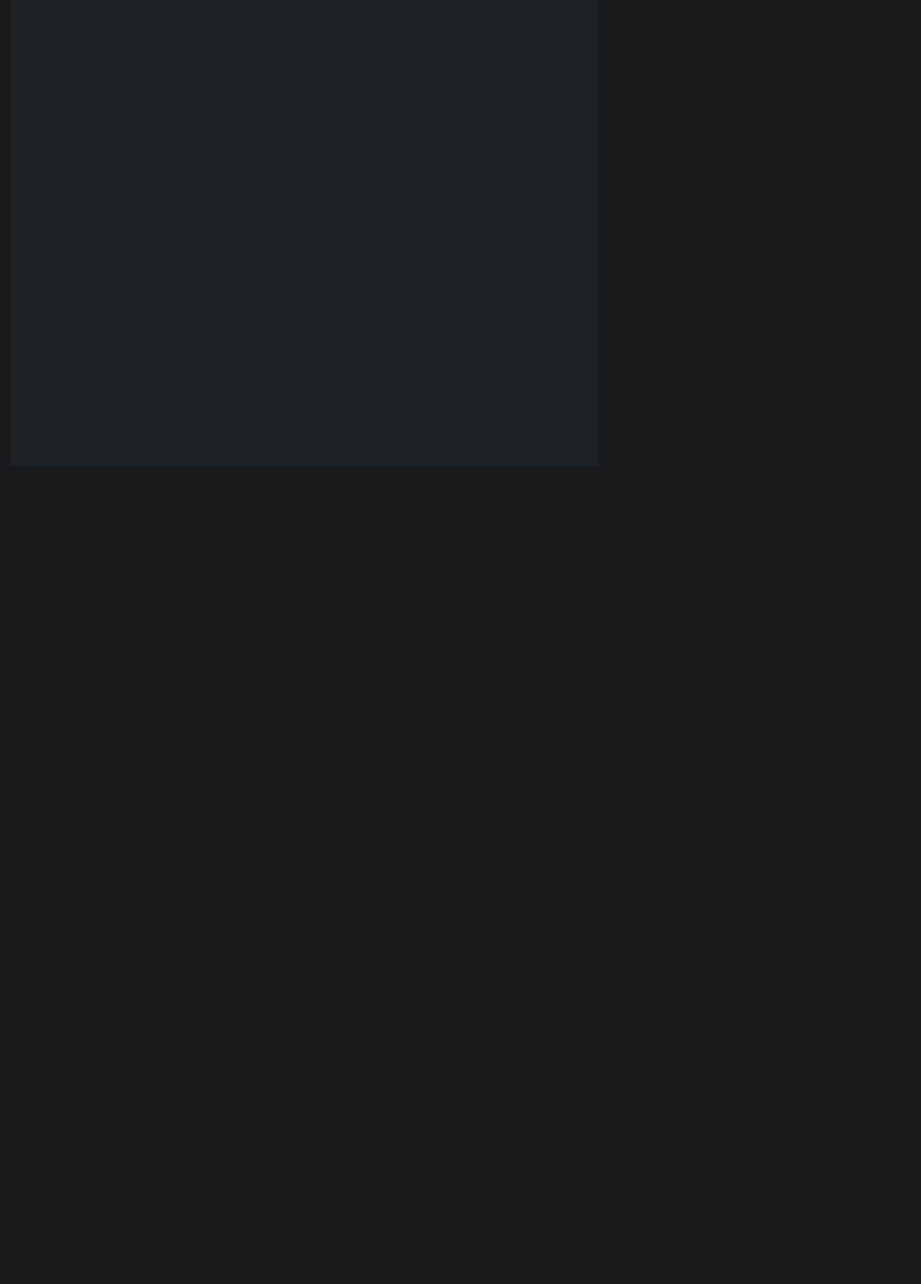
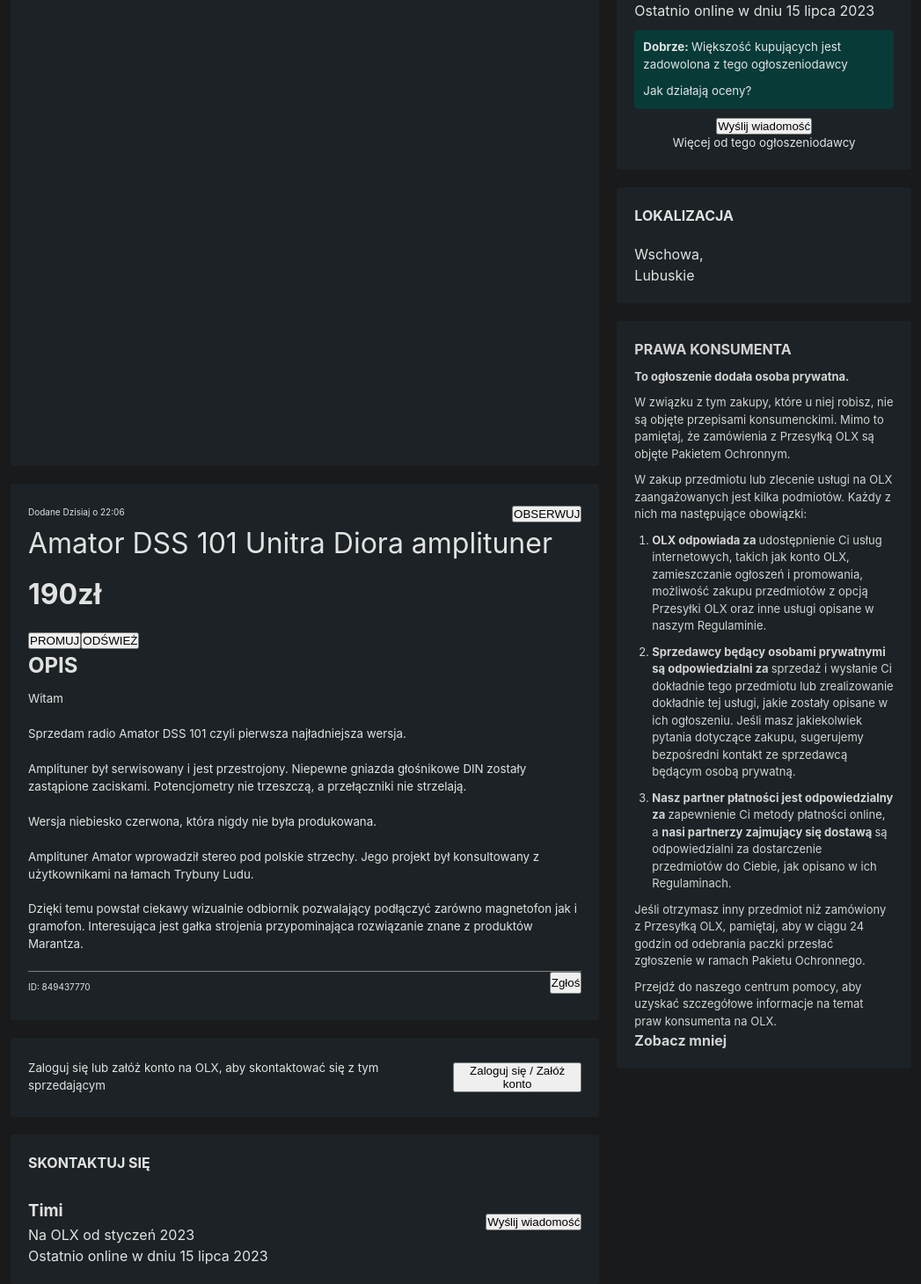
Before and after one commit to Mikk0git/olxClone, a Vue app in the folder client/: page / in a window 1280 px wide. Shown: the part 351-1811 px from the top of the page at 88% size, without its empty margins (116-1163 px from the left). Before the commit the page ends 921 px from the top, so only its background shows below. Built offline with nearby package versions, Linux system fonts and the light colour scheme.

Commit message:
Item Page Basic Template

```diff
--- a/client/src/components/ItemPage.vue
+++ b/client/src/components/ItemPage.vue
@@ -15,18 +15,109 @@
   <div id="itemPageContainer">
     <div id="itemPageLeft">
       <div id="itemImgContainer" class="itemPageElement"></div>
+
       <div id="itemInfo" class="itemPageElement">
 
+        <div id="itemInfoWrapperTop">
+        <p id="itemInfoDate">Dodane Dzisiaj o 22:06</p>
+        <button id="itemInfoButtonFollow" class="itemInfoButton">OBSERWUJ</button></div>
+
+        <h1 id="itemInfoName">Amator DSS 101 Unitra Diora amplituner</h1>
+        <h1 id="itemInfoPrice">190zł</h1>
+        <button id="itemInfoButtonPromote" class="itemInfoButton">PROMUJ</button>
+        <button id="itemInfoButtonRefresh" class="itemInfoButton">ODŚWIEŻ</button>
+        <div id="itemInfoTags"></div>
+        <h2>OPIS</h2>
+        <p id="itemInfoDescription">Witam <br>
+        <br>
+        Sprzedam radio Amator DSS 101 czyli pierwsza najładniejsza wersja. <br>
+        <br>
+        Amplituner był serwisowany i jest przestrojony. Niepewne gniazda głośnikowe DIN zostały zastąpione zaciskami. Potencjometry nie trzeszczą, a przełączniki nie strzelają. <br>
+        <br>
+        Wersja niebiesko czerwona, która nigdy nie była produkowana. <br>
+        <br>
+        Amplituner Amator wprowadził stereo pod polskie strzechy. Jego projekt był konsultowany z użytkownikami na łamach Trybuny Ludu. <br>
+        <br>
+        Dzięki temu powstał ciekawy wizualnie odbiornik pozwalający podłączyć zarówno magnetofon jak i gramofon. Interesująca jest gałka strojenia przypominająca rozwiązanie znane z produktów Marantza. <br>
+      </p>
+      <div id="itemInfoWrapperBottom">
+        <p id="itemInfoId">ID: 849437770</p>
+        <button id="itemInfoButtonReport" class="itemInfoButton">Zgłoś</button>
+
       </div>
-      <div id="itemContact" class="itemPageElement"></div>
+      </div>
+      <div id="itemLogIn" class="itemPageElement">
+        Zaloguj się lub załóż konto na OLX, aby skontaktować się z tym sprzedającym
+        <button id="itemLogInButton">Zaloguj się / Załóż konto</button>
+      </div>
+
+
+      <div id="itemContact" class="itemPageElement">
+        <h5>SKONTAKTUJ SIĘ</h5>
+        <div id="itemContactWrapper">
+          <div id="itemSellerData">
+
+            <!-- Zamienić to na komponent -->
+            <img src="" alt="">
+          <h3>Timi</h3>
+          Na OLX od styczeń 2023<br>
+          Ostatnio online w dniu 15 lipca 2023
+          </div>
+          <button id="itemContactButton">Wyślij wiadomość</button>
+        </div>
+      </div>
     </div>
 
     <div id="itemPageRight">
+
       <div id="itemSellerInfo" class="itemPageElement">
+        <div id="itemSellerInfoSellerType">
+          Osoba prywatna
+        </div>
+        <div id="itemSellerData">
+            <!-- Zamienić to na komponent -->
+            <img src="" alt="">
+            <h3>Timi</h3>
+            Na OLX od styczeń 2023<br>
+            Ostatnio online w dniu 15 lipca 2023
+        </div>
+        <div id="itemSellerInfoWrapper">
 
+        <div id="itemSellerInfoSellerScore">
+          <div id="itemSellerInfoSellerScoreWrapper">
+            <img src="" alt="">
+            <p><b>Dobrze: </b> Większość kupujących jest zadowolona z tego ogłoszeniodawcy</p>
+        </div>
+          Jak działają oceny?
+        </div>
+        <button id="itemContactButton">Wyślij wiadomość</button>
+        <p id="itemSellerInfoMoreFromSeller">Więcej od tego ogłoszeniodawcy</p>
       </div>
-      <div id="itemLocation" class="itemPageElement"></div>
-      <div id="itemLaws" class="itemPageElement"></div>
+      </div>
+      <div id="itemLocation" class="itemPageElement">
+        <h5>LOKALIZACJA</h5>
+        <div id="itemLocationWrapper">
+          <div id="itemLocationPlace">Wschowa,<br>
+            Lubuskie</div>
+          <img src="" alt="">
+        </div>
+      </div>
+      <div id="itemLaws" class="itemPageElement">
+        <div id="itemLawsWrapper">
+        <h5>PRAWA KONSUMENTA</h5>
+        <p><b>To ogłoszenie dodała osoba prywatna.</b></p>
+        <p>W związku z tym zakupy, które u niej robisz, nie są objęte przepisami konsumenckimi. Mimo to pamiętaj, że zamówienia z Przesyłką OLX są objęte Pakietem Ochronnym.</p>
+        <p>W zakup przedmiotu lub zlecenie usługi na OLX zaangażowanych jest kilka podmiotów. Każdy z nich ma następujące obowiązki:</p>
+        <ol>
+          <li><p><b>OLX odpowiada za </b> udostępnienie Ci usług internetowych, takich jak konto OLX, zamieszczanie ogłoszeń i promowania, możliwość zakupu przedmiotów z opcją Przesyłki OLX oraz inne usługi opisane w naszym Regulaminie.</p></li>
+          <li><p><b>Sprzedawcy będący osobami prywatnymi są odpowiedzialni za </b>sprzedaż i wysłanie Ci dokładnie tego przedmiotu lub zrealizowanie dokładnie tej usługi, jakie zostały opisane w ich ogłoszeniu. Jeśli masz jakiekolwiek pytania dotyczące zakupu, sugerujemy bezpośredni kontakt ze sprzedawcą będącym osobą prywatną.</p></li>
+          <li><p><b>Nasz partner płatności jest odpowiedzialny za </b>zapewnienie Ci metody płatności online, a <b>nasi partnerzy zajmujący się dostawą </b> są odpowiedzialni za dostarczenie przedmiotów do Ciebie, jak opisano w ich Regulaminach.</p></li>
+        </ol>
+        <p>Jeśli otrzymasz inny przedmiot niż zamówiony z Przesyłką OLX, pamiętaj, aby w ciągu 24 godzin od odebrania paczki przesłać zgłoszenie w ramach Pakietu Ochronnego.</p>
+        <p>Przejdź do naszego centrum pomocy, aby uzyskać szczegółowe informacje na temat praw konsumenta na OLX.</p>
+        </div>
+        <h6 id="itemLawsSeeLessButton">Zobacz mniej</h6>
+      </div>
     </div>
 
   </div>
--- a/client/src/style.css
+++ b/client/src/style.css
@@ -164,12 +164,130 @@
   width: 100%;
   background-color: var(--bgSecondary);
   margin-top: 20px;
+  border: 0 black solid;
+  border-radius: 3px;
+  padding: 20px;
+
 }
 
 #itemImgContainer{
   height: 650px;
 }
 
+
+/* Item Info */
 #itemInfo{
+  padding: 25px 20px 30px 20px;
+}
+#itemInfoWrapperTop{
+  display: flex;
+  justify-content: space-between;
+}
+
+#itemInfoDate{
+  font-size: x-small;
+}
+
+#itemInfoName{
+  font-weight:400;
+}
+
+#itemInfoPrice{
+  margin-top: 10px;
+  margin-bottom: 15px;
 
 }
+
+#itemInfoDescription{
+  margin-top: 10px;
+  font-size:smaller;
+
+}
+
+#itemInfoWrapperBottom{
+  border-top: solid 1px gray;
+  margin-top: 20px;
+  display: flex;
+  justify-content: space-between;
+}
+
+#itemInfoId{
+  font-size: x-small;
+  margin-top: 10px;
+
+}
+
+#itemLogIn{
+  display: flex;
+  align-items: center;
+  justify-content:space-evenly;
+  height: 90px;
+  font-size:smaller;
+  font-weight: 400;
+  padding-left: 20px;
+  padding-right: 20px;
+}
+
+
+/* #itemContact h5{
+  font-weight:normal;
+} */
+#itemContactWrapper{
+  margin-top: 5px;
+  display: flex;
+  justify-content: space-between;
+  align-items: center;
+}
+
+
+
+#itemSellerInfoWrapper{
+  display: flex;
+  flex-direction: column;
+  align-items: center;
+}
+
+#itemSellerInfoSellerScore{
+  background-color: #083a38;
+  border: 0px solid black;
+  border-radius: 5px;
+  margin-top: 10px;
+  margin-bottom: 10px;
+  padding: 10px;
+  font-size:smaller;
+
+}
+
+#itemSellerInfoSellerScoreWrapper{
+  margin-bottom: 10px;
+  display: flex;
+  justify-content:start;
+
+}
+
+#itemSellerInfoMoreFromSeller{
+
+  font-size:smaller;
+
+}
+
+
+#itemLocationWrapper{
+  margin-top: 20px;
+  display: flex;
+  justify-content: space-between;
+}
+
+#itemLaws{
+  font-size:small ;
+  color: lightgrey;
+}
+#itemLaws p{
+  margin-top: 10px;
+}
+#itemLaws li{
+  margin-left: 20px;
+}
+#itemLaws h6,h5{
+  font-size: initial;
+}
```
